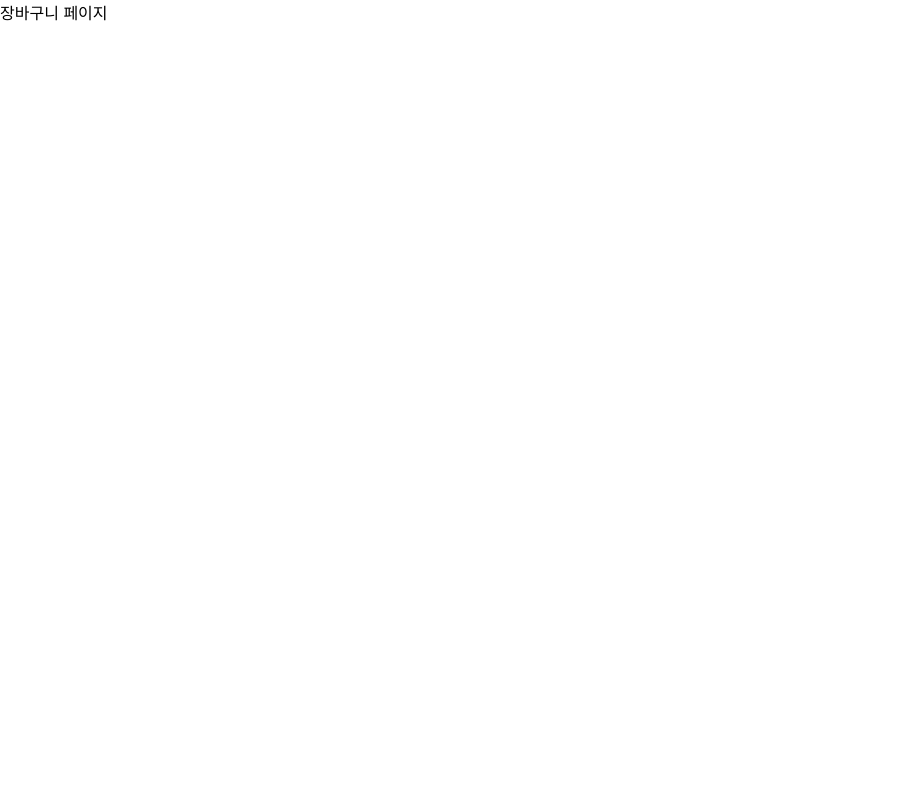
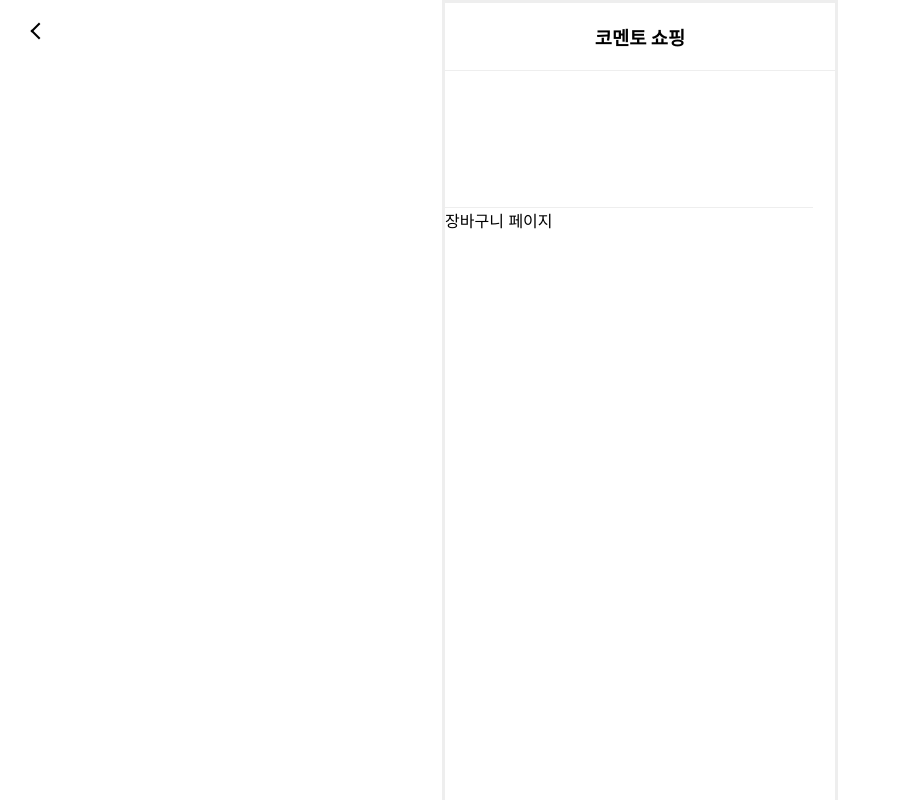
Before and after one commit to Pablaw/comento-shopping, a React (Create React App) app: page /comento-shopping/basket in a window 1280 px wide. Shown: the top 800 px of the page, without its empty margins (0-900 px from the left). Built offline with nearby package versions, Linux system fonts and the light colour scheme.

Commit message:
feat: 장바구니 페이지 네이게이션 기능, 디테일 카드 컴포넌트 추가

```diff
--- /dev/null
+++ b/src/components/ProductDetailCard.jsx
@@ -0,0 +1,46 @@
+import styled from "styled-components";
+
+
+const ProductDetailCard = ({thumbnail, name, description } ) => {
+
+
+    return (
+    <ProductDetailCardStyle>
+        <ProductImg
+        src={thumbnail} alt={name}
+         />
+        <ProductName>{name}</ProductName>
+        <ProductDesc>{description}</ProductDesc>
+    </ProductDetailCardStyle>
+    );
+}
+
+const ProductDetailCardStyle = styled.section`
+    width: 368px;
+    height: 126px;
+    padding-bottom: 10px;
+    border-bottom: solid;
+    border-color: #EEEEEE;
+    border-width: 1px;
+`
+
+const ProductImg = styled.img `
+    object-fit: cover;
+    width: "120";
+    height: "100";
+    margin-top: 40px;
+`;
+
+const ProductName = styled.div `
+    font-size: 20px;
+    font-weight: bold;
+    padding-top: 12px;
+`;
+
+const ProductDesc = styled.div `
+    font-size: 16px;
+    padding-top: 12px;
+    white-space: pre-wrap;
+`
+
+export default ProductDetailCard;
--- a/src/components/ProductDetailStyled.jsx
+++ b/src/components/ProductDetailStyled.jsx
@@ -1,6 +1,7 @@
 import styled from "styled-components";
 import { useState, useEffect } from "react";
 import GoBackButton from "../components/GoBackButton";
+import { useNavigate } from "react-router-dom";
 
 const ProductDetailStyled = ({id, name, thumbnail, detailImg, reviewImg, price, setProducts} ) => {
 
@@ -8,6 +9,7 @@ const ProductDetailStyled = ({id, name, thumbnail, detailImg, reviewImg, price,
     const [meunAlt, setMenuAlt] = useState();
     const [btn1Selected, setBtn1Selected] = useState(true);
     const [btn2Selected, setBtn2Selected] = useState();
+    const navigate = useNavigate();
 
     useEffect(() => {
         setTimeout(() => {
@@ -29,6 +31,10 @@ const ProductDetailStyled = ({id, name, thumbnail, detailImg, reviewImg, price,
             setBtn1Selected(false);
         }
         }
+
+    const onClickBasketButton = () => {
+        navigate('/basket');
+    }
     return (
     <div>
         <ProductCardStyle>
@@ -53,7 +59,8 @@ const ProductDetailStyled = ({id, name, thumbnail, detailImg, reviewImg, price,
                 <ProductDetailImg
                 src={selMenu} alt={meunAlt} />
             </DetailImgContainer>
-            <BasketButton>장바구니 담기</BasketButton>
+            <BasketButton
+            onClick={() => onClickBasketButton()}>장바구니 담기</BasketButton>
         </ProductCardStyle>
     </div>
     );
--- a/src/pages/Basket.jsx
+++ b/src/pages/Basket.jsx
@@ -1,5 +1,31 @@
-const Basket = () =>{
-    return <div>장바구니 페이지</div>
+import styled from "styled-components";
+
+import Navigation from "../components/Navigation";
+import GoBackButton from "../components/GoBackButton";
+import ProductDetailCard from "../components/ProductDetailCard";
+
+const Basket = ({id, setProducts}) =>{
+    window.scrollTo(0, 0);
+
+    return (
+    <PageSize>
+        <Navigation />
+        <GoBackButton
+            setProducts={setProducts}
+            id={id} />
+        <ProductDetailCard />
+        <div>장바구니 페이지</div>
+    </PageSize>
+    )
 };
 
+
+const PageSize = styled.div `
+    width: 390px;
+    height: 1322px;
+    margin: 0 auto;
+    border: solid;
+    border-color: #EEEEEE;
+`;
+
 export default Basket;
```
